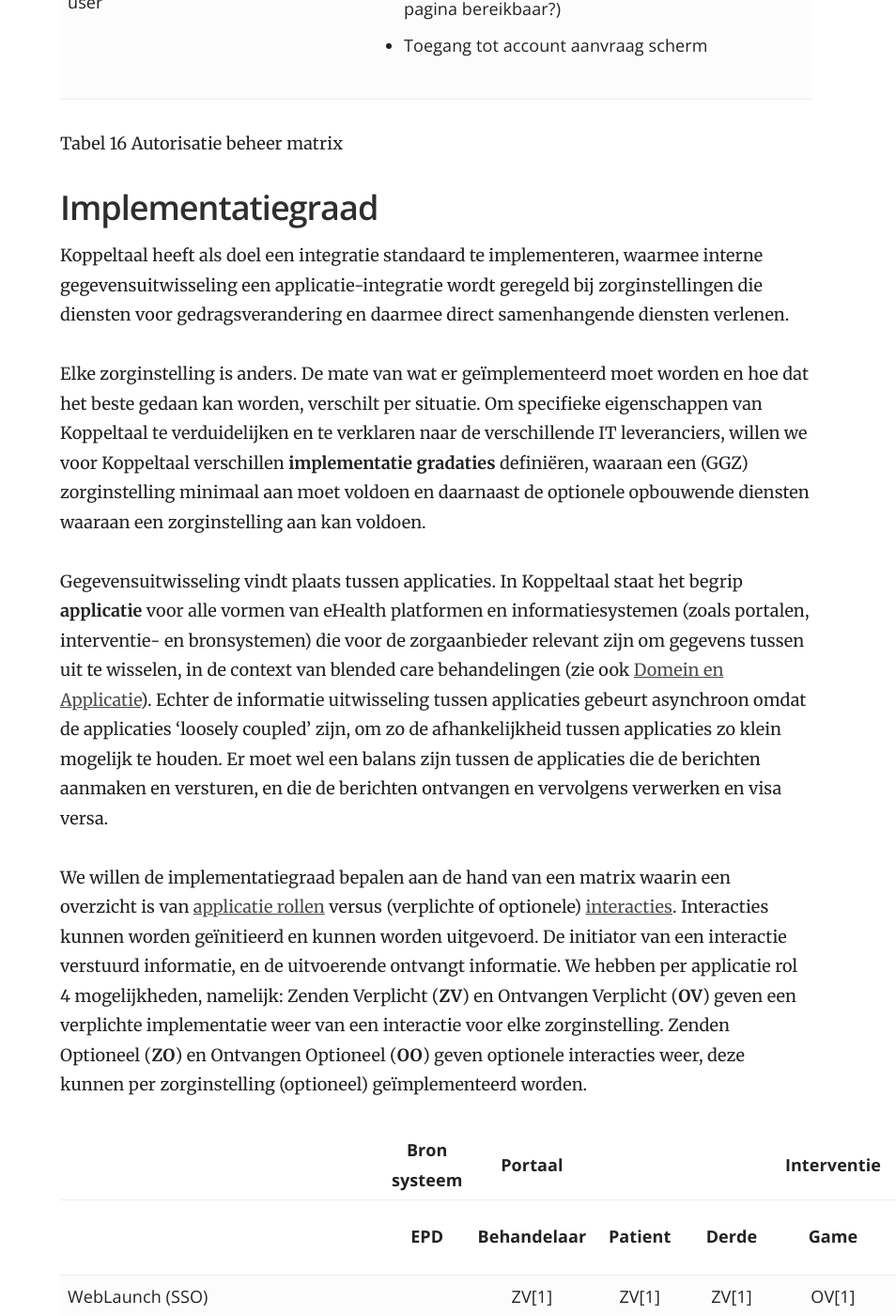
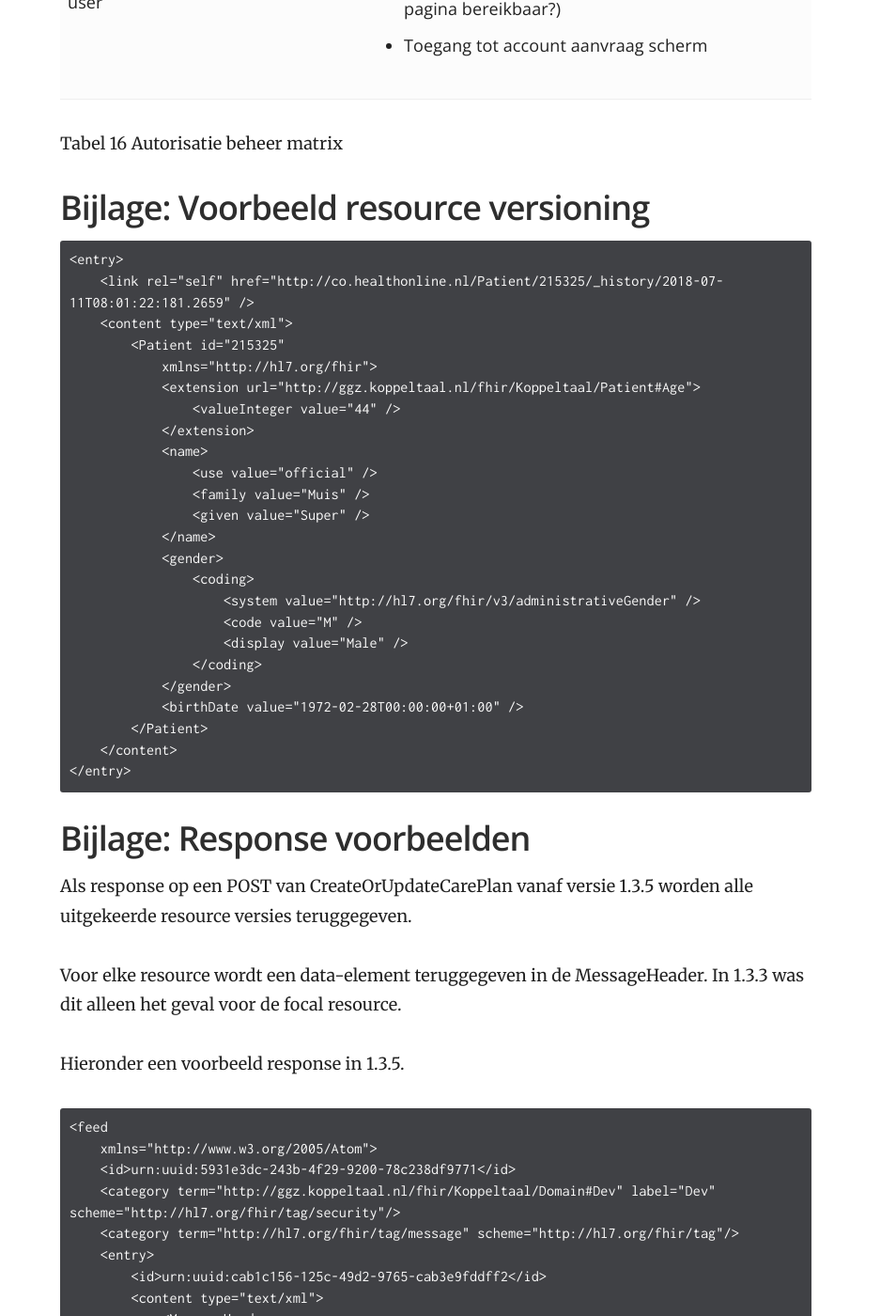
Before and after one commit to Koppeltaal/Koppeltaal-Documentation, a Jekyll site: the page built from technologie-architectuur.md, in a window 1280 px wide and 1400 px high, scrolled down 97188 px. Shown: the whole window at 94% size, without its empty margins (326-1280 px from the left). Built offline with Jekyll 4.4.1, drawn with Linux system fonts in a browser that asks for light colours; some of the changed text lies outside the part shown.

Commit message:
GitBook: [master] 2 pages modified

```diff
--- a/technologie-architectuur.md
+++ b/technologie-architectuur.md
@@ -3049,52 +3049,6 @@ Koppeltaal Support beheert verschillende diensten, zoals het beheer van de domei
 </table>
 
 Tabel 16 Autorisatie beheer matrix
-
-## Implementatiegraad
-
-Koppeltaal heeft als doel een integratie standaard te implementeren, waarmee interne gegevensuitwisseling een applicatie-integratie wordt geregeld bij zorginstellingen die diensten voor gedragsverandering en daarmee direct samenhangende diensten verlenen.
-
-Elke zorginstelling is anders. De mate van wat er geïmplementeerd moet worden en hoe dat het beste gedaan kan worden, verschilt per situatie. Om specifieke eigenschappen van Koppeltaal te verduidelijken en te verklaren naar de verschillende IT leveranciers, willen we voor Koppeltaal verschillen **implementatie gradaties** definiëren, waaraan een \(GGZ\) zorginstelling minimaal aan moet voldoen en daarnaast de optionele opbouwende diensten waaraan een zorginstelling aan kan voldoen.
-
-Gegevensuitwisseling vindt plaats tussen applicaties. In Koppeltaal staat het begrip **applicatie** voor alle vormen van eHealth platformen en informatiesystemen \(zoals portalen, interventie- en bronsystemen\) die voor de zorgaanbieder relevant zijn om gegevens tussen uit te wisselen, in de context van blended care behandelingen \(zie ook [Domein en Applicatie](informatiesystemen-architectuur.md#domein-en-applicatie)\). Echter de informatie uitwisseling tussen applicaties gebeurt asynchroon omdat de applicaties 'loosely coupled' zijn, om zo de afhankelijkheid tussen applicaties zo klein mogelijk te houden. Er moet wel een balans zijn tussen de applicaties die de berichten aanmaken en versturen, en die de berichten ontvangen en vervolgens verwerken en visa versa.
-
-We willen de implementatiegraad bepalen aan de hand van een matrix waarin een overzicht is van [applicatie rollen](informatiesystemen-architectuur.md#actoren-en-rollen) versus \(verplichte of optionele\) [interacties](informatiesystemen-architectuur.md#use-case-versus-interacties). Interacties kunnen worden geïnitieerd en kunnen worden uitgevoerd. De initiator van een interactie verstuurd informatie, en de uitvoerende ontvangt informatie. We hebben per applicatie rol 4 mogelijkheden, namelijk: Zenden Verplicht \(**ZV**\) en Ontvangen Verplicht \(**OV**\) geven een verplichte implementatie weer van een interactie voor elke zorginstelling. Zenden Optioneel \(**ZO**\) en Ontvangen Optioneel \(**OO**\) geven optionele interacties weer, deze kunnen per zorginstelling \(optioneel\) geïmplementeerd worden.
-
-|  | Bron systeem | Portaal |  |  | Interventie |  |  |
-| :--- | :---: | :---: | :---: | :---: | :---: | :---: | :---: |
-|  | **EPD** | **Behandelaar** | **Patient** | **Derde** | **Game** | **E-** **Leanrning** | **ROM** |
-| WebLaunch \(SSO\) |  | ZV\[1\] | ZV\[1\] | ZV\[1\] | OV\[1\] | OV\[1\] | OV\[1\] |
-| CreateOrUpdateCarePlan |  | ZV/OV\[1\] | ZV/OV\[1\] | ZV/OV\[1\] | OV\[1\] | OV\[1\] | OV\[1\] |
-| CreateOrUpdatePatient | ZV\[2\] | ZO/OV\[2\] | ZO/OV\[2\] |  | OV\[2\] | OV\[2\] | OV\[2\] |
-| CreateOrUpdatePractitioner | ZV\[2\] | ZO/OV\[2\] |  |  | OV\[2\] | OV\[2\] | OV\[2\] |
-| CreateOrUpdateRelatedPerson | ZV\[3\] | OV\[3\] | ZO/OV\[3\] | ZO/OV\[3\] | OV\[3\] | OV\[3\] | OV\[3\] |
-| CreateOrUpdateActivityDefinition |  |  |  |  | ZO\[3\] | ZO\[3\] | ZO\[3\] |
-| GetActivityDefinitions |  | OV\[2\] | OV\[2\] | OV\[2\] |  |  |  |
-| UpdateCarePlanActivityStatus   \(Available, InProgress, Completed, Canceled\) |  | OV\[2\] | OV\[2\] | OV\[2\] | ZO\[3\] | ZO\[3\] | ZO\[3\] |
-| CreateOrUpdateCarePlanActivityResult |  | OO\[3\] | OO\[3\] | OO\[3\] | ZO\[3\] | ZO\[3\] | ZO\[3\] |
-| CreateOrUpdateUserMessage | ZO\[3\] | ZO/OO\[3\] | ZO/OO\[3\] | ZO/OO\[3\] | ZO\[3\] | ZO\[3\] | ZO\[3\] |
-
-\[1\]: **Implementatie graad 1**
-
-* Portalen kunnen interventies \(zoals ROM\) lanceren
-* Interventies kunnen gelanceerd worden
-* Behandelaar initieert een behandelplan \(CarePlan\) voor de patiënt
-
-\[2\]: **Implementatie graad 2**
-
-* Portalen en interventies verplichte \(ZV en OV\) interacties geïmplementeerd
-
-\[3\]: **Implementatie graad 3**
-
-* Portalen en interventies optionele \(ZO en OO\) interacties geïmplementeerd
-
-Kanttekeningen:
-
-* Zendende en ontvangende partij moeten dezelfde interacties ondersteunen en aangeven op welk implementatiegraad ze zitten van hun aan te bieden product
-* Het EPD bronsysteem wordt gebruikt om patiënten te kunnen identificeren en kan aangevuld worden met andere gegevens. Deze aanvullende gegevens worden \(nu\) niet overgenomen door het EPD bronsysteem \(zie ook Matrix\). De initiërende behandelaar \(portaal\) is verantwoordelijk voor het CarePlan.
-* Patiënten \(portaal\) kunnen aanpassingen doen op \(delen van\) een CarePlan \(functioneel proces\).
-* Activity Definitions van interventies kunnen ook met de hand \(door een beheerder\) toegevoegd worden. Dit is de reden waarom de interactie CreateOrUpdateActivityDefinition niet een hoge prio heeft, qua implementatiegraad.
-* CreateOrUpdateRelatedPerson heeft een lagere prioriteit qua implementatie dan CreateOrUpdatePatient.
 
 ## Bijlage: Voorbeeld resource versioning
 
```
Also changed, not shown: README.md.
